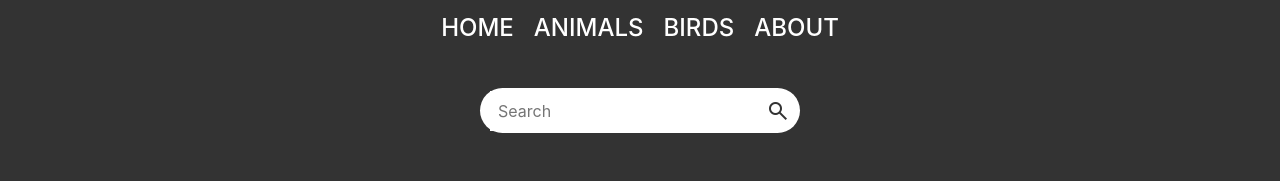
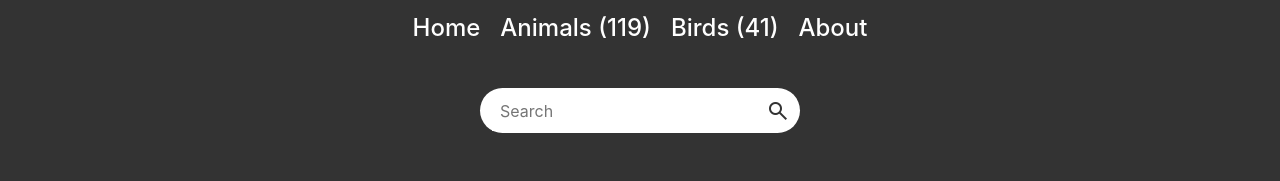
Before and after one commit to G-Uzoh/wildlife, a React (Vite) app: page / in a window 1280 px wide. Shown: the top 181 px of the page. Built offline with nearby package versions, Linux system fonts and the light colour scheme.

Commit message:
add functionality to search filter

```diff
--- a/src/App.jsx
+++ b/src/App.jsx
@@ -7,11 +7,29 @@ import Card from "./Card";
 import { useState } from "react";
 
 function App() {
-  const [wildlife, setWildlife] = useState(animals);
+  const [wildlife, setWildlife] = useState([...animals]);
 
   function deleteItem(name) {
     const newList = wildlife.filter((wildAminal) => wildAminal.name != name);
     setWildlife(newList);
+  }
+
+  function searchItem(e) {
+    const searchText = e.target.value.toLowerCase();
+    const filteredList = wildlife?.filter((word) =>
+      word.name.toLowerCase().includes(searchText)
+    );
+    setWildlife(filteredList);
+  }
+
+  function handleBackspace(e) {
+    if (e.key === "Backspace") {
+      const searchText = e.target.value.toLowerCase().split('').slice(0, -1).join('');
+      const filteredList = animals?.filter((word) =>
+        word.name.toLowerCase().includes(searchText)
+      );
+      setWildlife(filteredList);
+    }
   }
 
   return (
@@ -22,12 +40,13 @@ function App() {
           <input
             type="text"
             placeholder="Search"
-            // value={searchText}
+            onChange={searchItem}
+            onKeyDown={handleBackspace}
           />
           <span className="material-symbols-outlined"> search </span>
         </div>
         <div className="cards">
-          {wildlife.map((animal) => (
+          {wildlife?.map((animal) => (
             <Card
               key={animal.name}
               {...animal}
--- a/src/Header.jsx
+++ b/src/Header.jsx
@@ -1,10 +1,13 @@
+import { animals } from "./animalsList";
+import { birds } from "./animalsList";
+
 const Header = () => {
     return (
         <header>
             <ul>
                 <li><a href="http://">Home</a></li>
-                <li><a href="http://">Animals</a></li>
-                <li><a href="http://">Birds</a></li>
+                <li><a href="http://">Animals ({animals.length})</a></li>
+                <li><a href="http://">Birds ({birds.length})</a></li>
                 <li><a href="http://">About</a></li>
             </ul>
         </header>
--- a/src/index.css
+++ b/src/index.css
@@ -69,7 +69,6 @@ ul li {
   display: inline-block;
   margin: 10px;
   font-size: 1.5rem;
-  text-transform: uppercase;
 }
 
 ul li a {
@@ -100,7 +99,7 @@ main {
 .search-bar > input {
   font-family: inherit;
   font-size: inherit;
-  border: 0.5px solid black;
+  margin-left: 2px;
   padding: 0.5rem;
   height: 40px;
   flex: 1;
```
